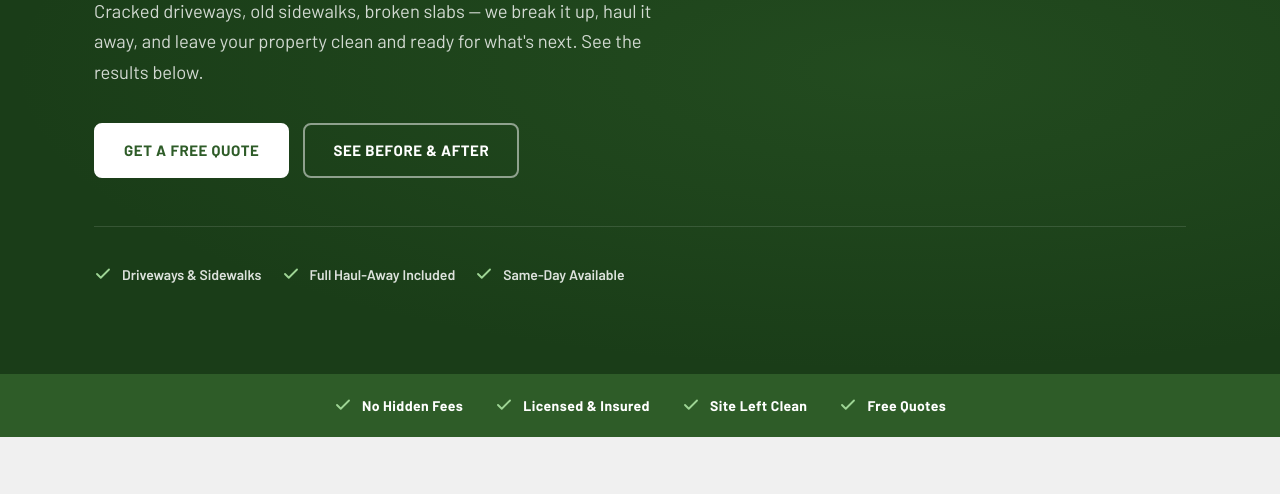
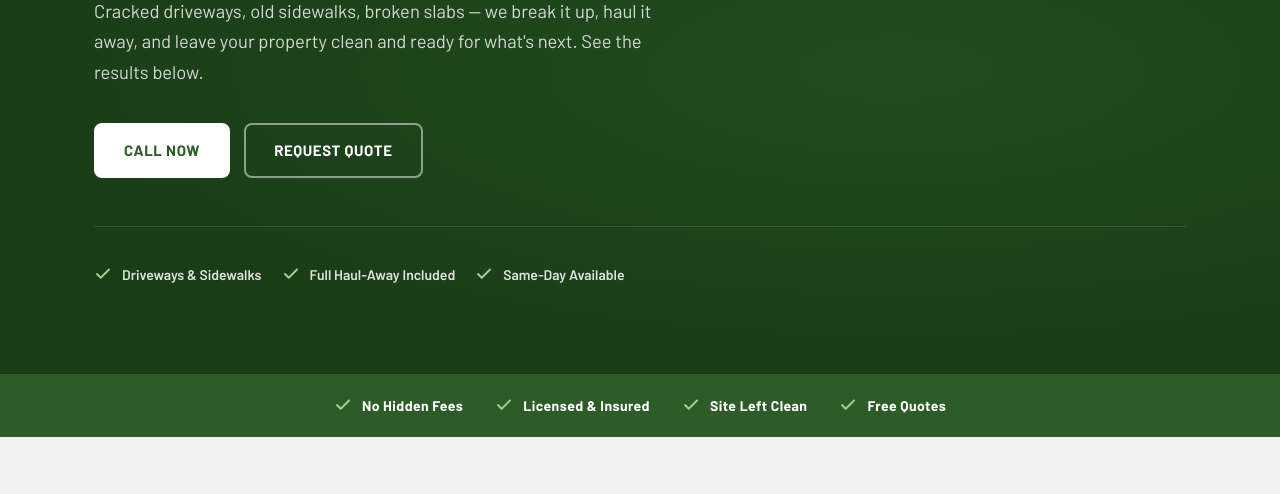
Before and after one commit to Seth1477/TCR, a plain HTML site: page concrete-removal/index.html in a window 1280 px wide. Shown: the part 306-800 px from the top of the page. Drawn offline with nearby package versions, Linux system fonts and the light colour scheme; a web font is replaced by a local one.

Commit message:
Standardize all CTAs to Call Now / Request Quote

```diff
--- a/concrete-removal/index.html
+++ b/concrete-removal/index.html
@@ -82,8 +82,8 @@
     <h1>Concrete Removal <em>Done Right</em></h1>
     <p class="hero__sub">Cracked driveways, old sidewalks, broken slabs — we break it up, haul it away, and leave your property clean and ready for what's next. See the results below.</p>
     <div class="hero__ctas">
-      <a href="tel:+17809510017" class="btn btn--white">Get a Free Quote</a>
-      <a href="#before-after" class="btn btn--outline">See Before &amp; After</a>
+      <a href="tel:+17809510017" class="btn btn--white">Call Now</a>
+      <a href="/contact/" class="btn btn--outline">Request Quote</a>
     </div>
     <div class="hero__badges">
       <div class="hero__badge-item">
```
Also changed, not shown: brush-removal/index.html (+2 -2 lines), index.html (+2 -2 lines).
